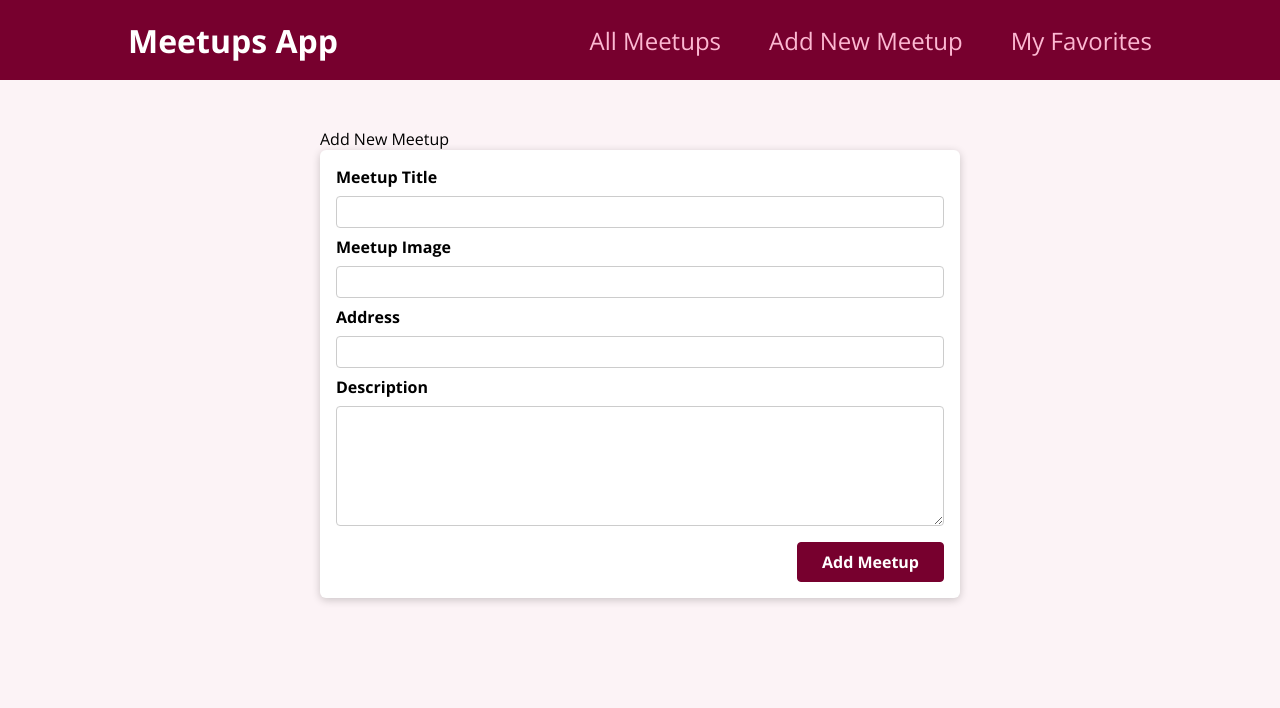
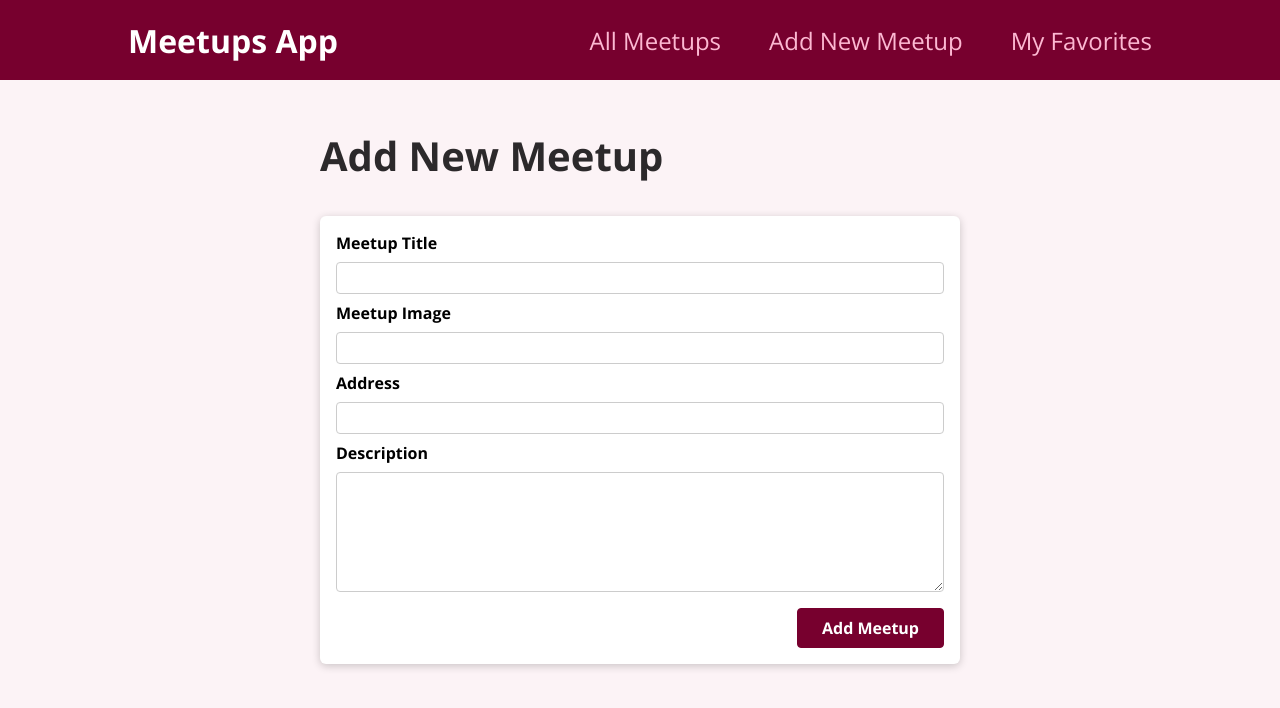
Before and after one commit to luttfimohamad/meetups, a React (Create React App) app: page /new-meetup in a window 1280 px wide. Shown: the top 708 px of the page. Built offline with nearby package versions, Linux system fonts and the light colour scheme.

Commit message:
Fix heading tag in NewMeetups component from <hi> to <h1> for proper semantic structure

```diff
--- a/src/page/NewMeetups.js
+++ b/src/page/NewMeetups.js
@@ -4,7 +4,7 @@ import NewMeetupForm from '../components/meetups/NewMeetupForm';
 export default function NewMeetups() {
   return (
     <section>
-      <hi>Add New Meetup</hi>
+      <h1>Add New Meetup</h1>
       <NewMeetupForm />
     </section>
   );
```
